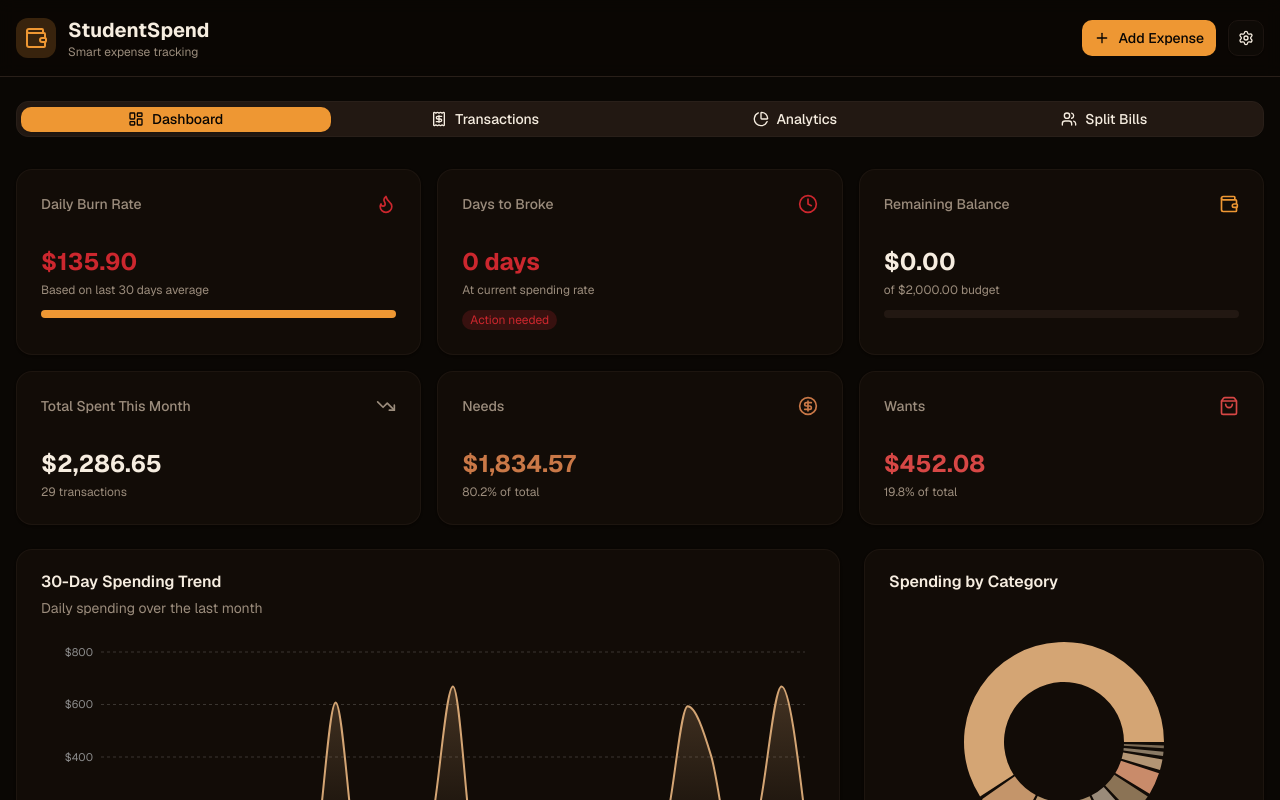
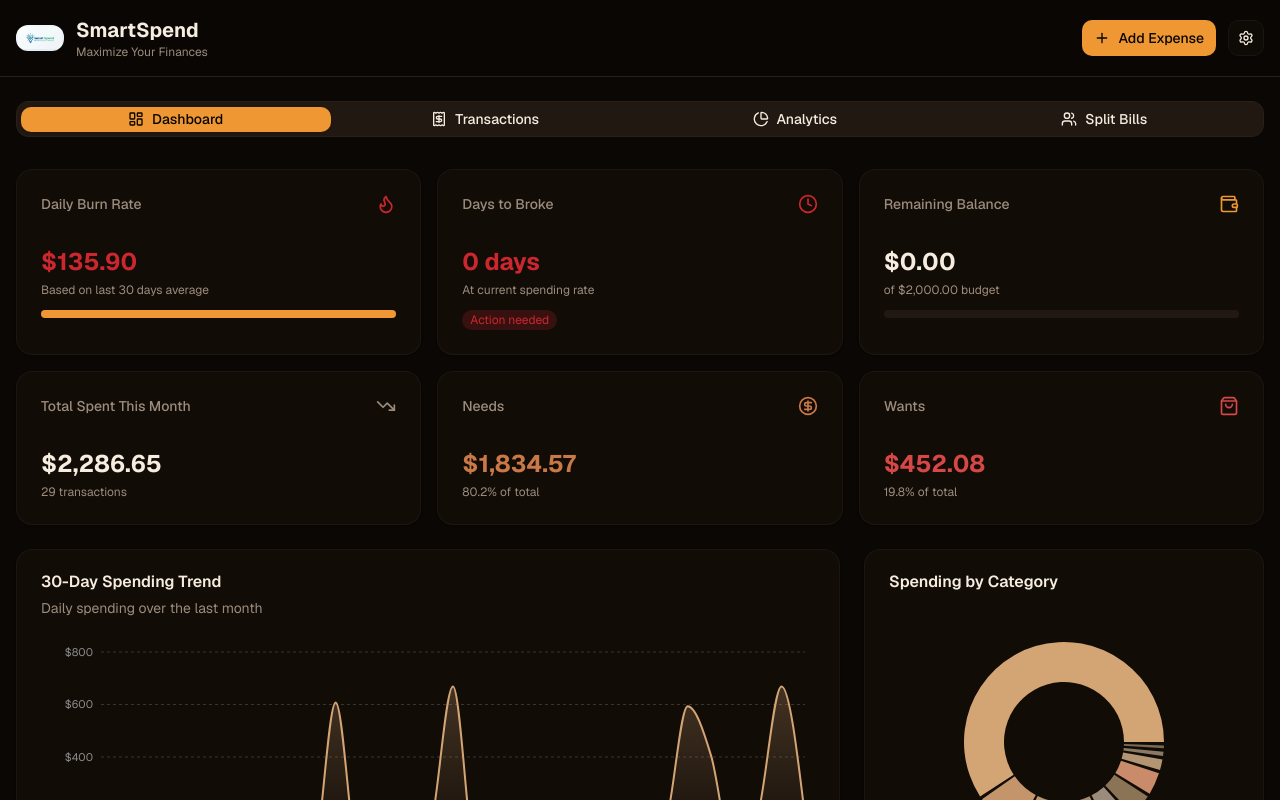
Before and after one commit to rachitjain639/SmartSpend1, a Next.js app: page / in a window 1280 px wide. Shown: the top 800 px of the page. Built offline with nearby package versions, Linux system fonts and the light colour scheme.

Commit message:
feat: rebrand to SmartSpend and format currency\n\nSave logo, update header, rebrand app, and ensure USD formatting

```diff
--- a/app/layout.tsx
+++ b/app/layout.tsx
@@ -7,8 +7,8 @@ const _geist = Geist({ subsets: ["latin"] });
 const _geistMono = Geist_Mono({ subsets: ["latin"] });
 
 export const metadata: Metadata = {
-  title: 'StudentSpend - Smart Expense Tracking',
-  description: 'Professional-grade expense management for students with analytics, split bills, and smart insights',
+  title: 'SmartSpend - Maximize Your Finances',
+  description: 'Professional-grade expense management with analytics, split bills, and smart financial insights',
   generator: 'v0.app',
   icons: {
     icon: [
--- a/components/expense-dashboard.tsx
+++ b/components/expense-dashboard.tsx
@@ -15,7 +15,8 @@ import { CategoryChart } from './category-chart'
 import { SpendingTrends, MonthlyTrendsList } from './spending-trends'
 import { SplitBillUtility } from './split-bill'
 import { MonthlySummary } from './monthly-summary'
-import { LayoutDashboard, PieChart, Receipt, Users, Settings, Wallet } from 'lucide-react'
+import Image from 'next/image'
+import { LayoutDashboard, PieChart, Receipt, Users, Settings } from 'lucide-react'
 
 export function ExpenseDashboard() {
   const { settings, updateSettings } = useExpenses()
@@ -34,12 +35,16 @@ export function ExpenseDashboard() {
         <div className="container mx-auto px-4 py-4">
           <div className="flex items-center justify-between">
             <div className="flex items-center gap-3">
-              <div className="p-2 bg-primary/20 rounded-lg">
-                <Wallet className="h-6 w-6 text-primary" />
-              </div>
+              <Image
+                src="/logo.png"
+                alt="SmartSpend Logo"
+                width={48}
+                height={48}
+                className="rounded-lg"
+              />
               <div>
-                <h1 className="text-xl font-bold text-foreground">StudentSpend</h1>
-                <p className="text-xs text-muted-foreground">Smart expense tracking</p>
+                <h1 className="text-xl font-bold text-foreground">SmartSpend</h1>
+                <p className="text-xs text-muted-foreground">Maximize Your Finances</p>
               </div>
             </div>
             <div className="flex items-center gap-3">
@@ -173,7 +178,7 @@ export function ExpenseDashboard() {
       <footer className="border-t border-border py-6 mt-12">
         <div className="container mx-auto px-4">
           <p className="text-center text-sm text-muted-foreground">
-            StudentSpend - Smart expense tracking for students
+            SmartSpend - Maximize Your Finances
           </p>
         </div>
       </footer>
```
Also changed, not shown: public/logo.png (added).
